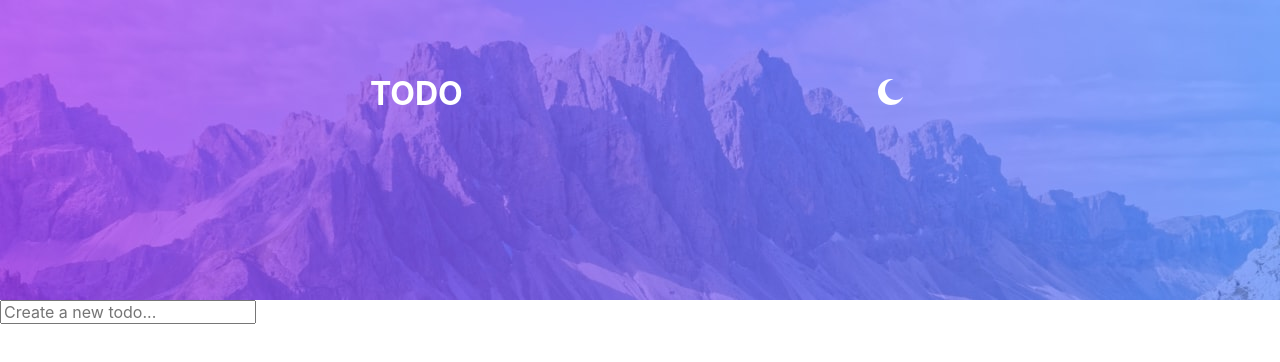
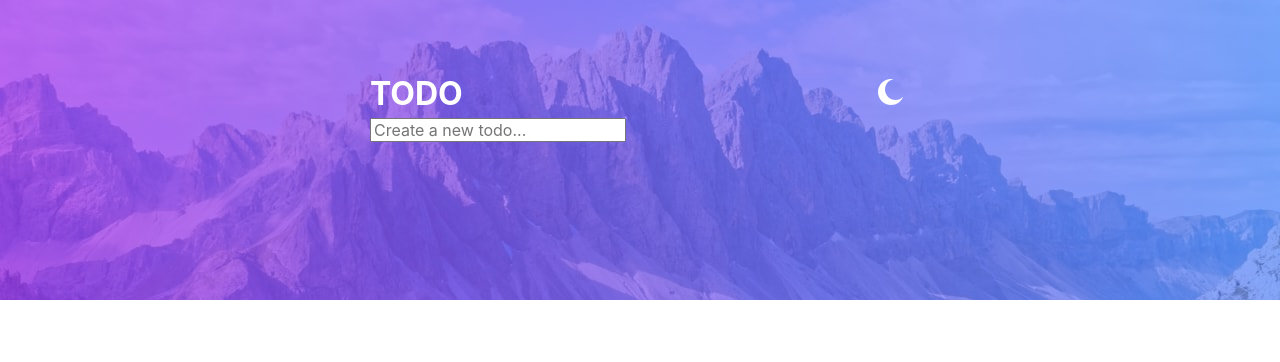
Before and after one commit to zowieerickson/todo-app, a React (Vite) app: page / in a window 1280 px wide. Shown: the top 362 px of the page. Built offline with nearby package versions, Linux system fonts and the light colour scheme.

Commit message:
Bring AddTodo component to header and center

```diff
--- a/src/App.tsx
+++ b/src/App.tsx
@@ -2,15 +2,12 @@ import { useState } from 'react'
 import reactLogo from './assets/react.svg'
 import viteLogo from '/vite.svg'
 import Header from "./components/Header/Header"
-import Addtodo from "./components/AddTodo/AddTodo"
 import './App.css'
 
 function App() {
   return (
   <>
     <Header/>
-    <Addtodo/>
-
   </>
   )
 
--- a/src/components/Header/Header.module.css
+++ b/src/components/Header/Header.module.css
@@ -16,12 +16,15 @@
     }
   }
 
+.copyContainer {
+    margin: 0 auto;
+    max-width: 540px;
+}
+
 .title {
     display: flex;
     justify-content: space-between;
     align-items: center;
-    margin: 0 auto;
-    max-width: 540px;
     color: #fff;
 }
 
--- a/src/components/Header/Header.tsx
+++ b/src/components/Header/Header.tsx
@@ -1,15 +1,19 @@
 import React, {useState} from "react";
 import styles from "./Header.module.css";
 import ButtonToggle from "../ButtonToggle/ButtonToggle"
+import AddTodo from "../AddTodo/AddTodo"
 
 const Header: React.FC = () => {
 
 
     return (
         <header className={styles.header}>
-            <div className={styles.title}>
-                <h1>TODO</h1>
-                <ButtonToggle />
+            <div className={styles.copyContainer}>
+                <div className={styles.title}>
+                    <h1>TODO</h1>
+                    <ButtonToggle />
+                </div>
+                <AddTodo />
             </div>
         </header>
     )
```
